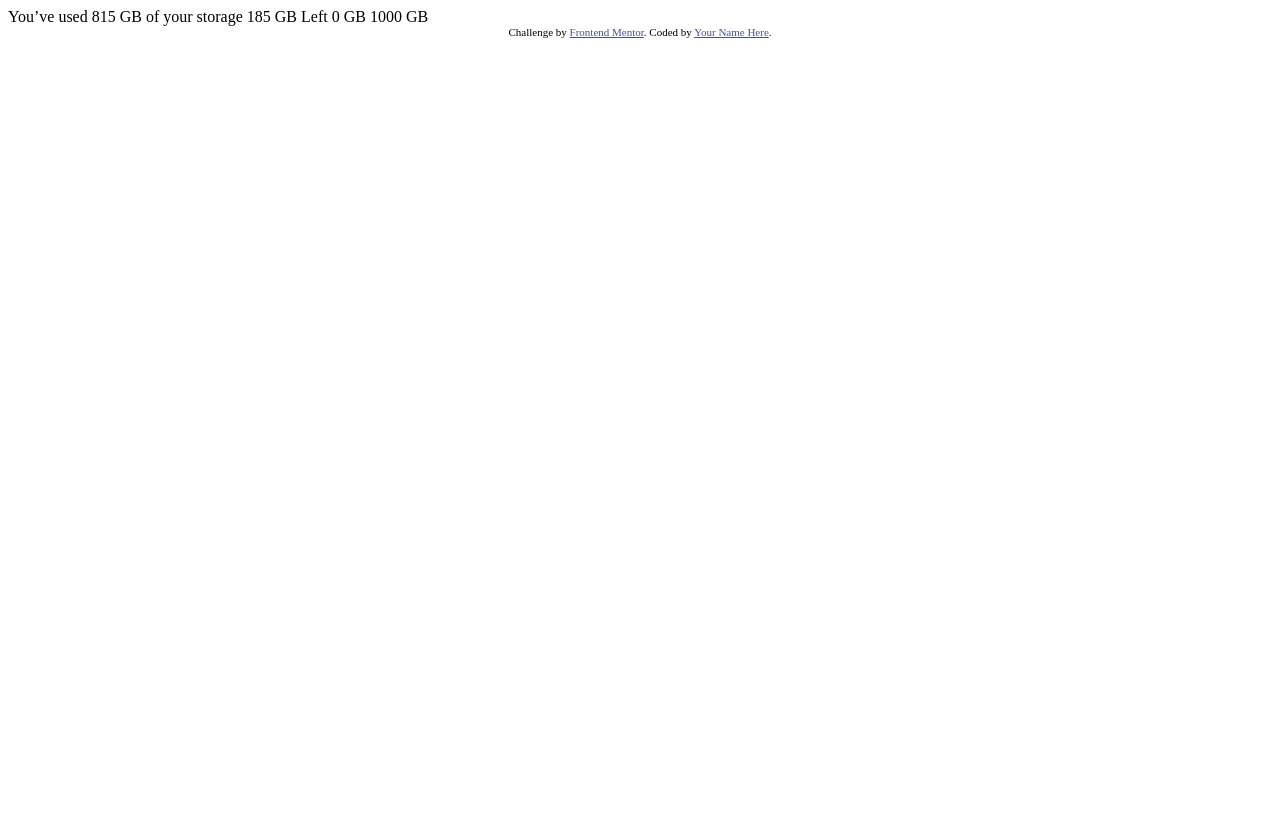
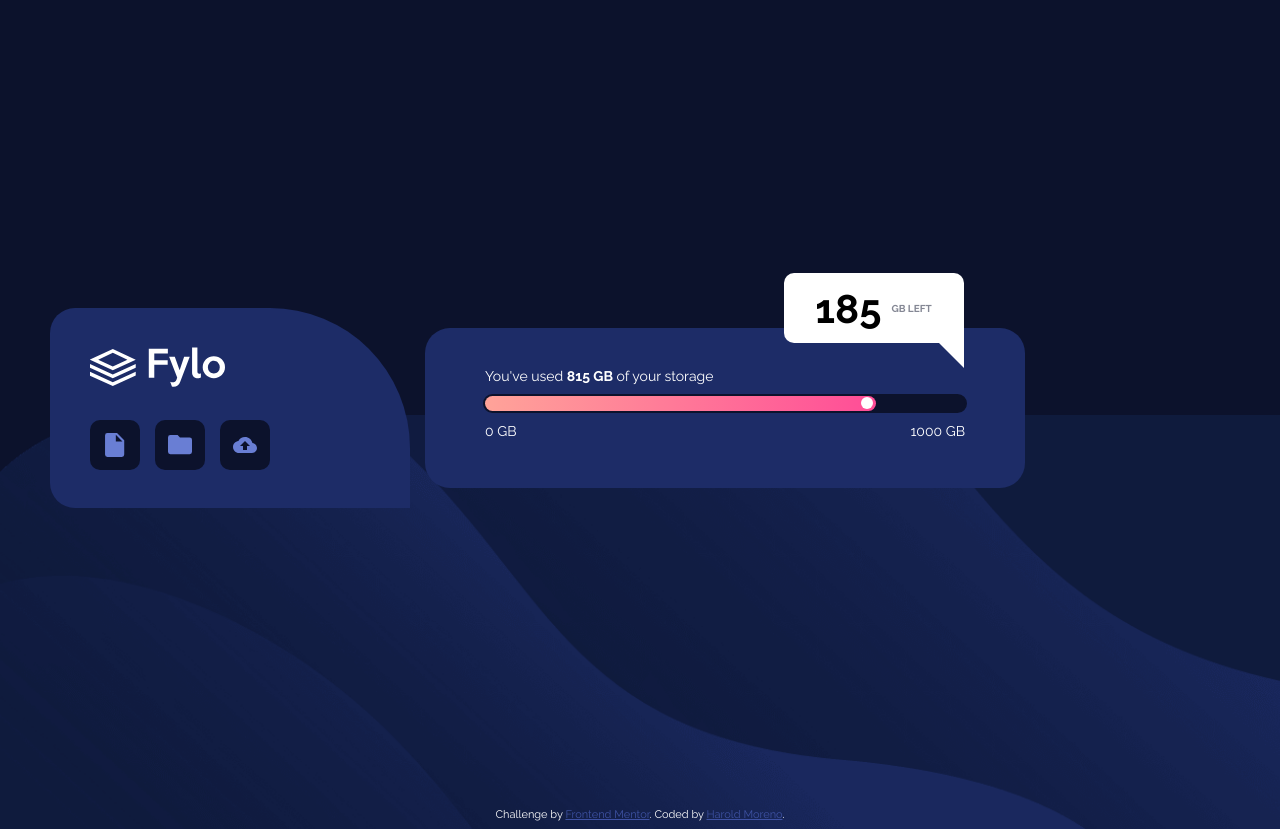
Before and after one commit to h-morenor/01_Fylo_data_storage_challege, a plain HTML site: page index.html in a window 1280 px wide. Before the commit the page ends 800 px from the top, so only its background shows below. Drawn offline with Linux system fonts and the light colour scheme.

Commit message:
Update index.html

```diff
--- a/index.html
+++ b/index.html
@@ -1,31 +1,71 @@
 <!DOCTYPE html>
 <html lang="en">
+
 <head>
+    <title></title>
     <meta charset="UTF-8">
-  <meta name="viewport" content="width=device-width, initial-scale=1.0"> <!-- displays site properly based on user's device -->
-
+    <meta name="viewport" content="width=device-width, initial-scale=1">
+    <link rel="stylesheet" href="solution.css">
+    <link href="css/style.css" rel="stylesheet">
+    <link rel="preconnect" href="https://fonts.googleapis.com">
+    <link rel="preconnect" href="https://fonts.gstatic.com" crossorigin>
+    <link href="https://fonts.googleapis.com/css2?family=Roboto:wght@300;500&display=swap" rel="stylesheet">
     <link rel="icon" type="image/png" sizes="32x32" href="./images/favicon-32x32.png">
 
     <title>Frontend Mentor | Fylo data storage component</title>
 
     <!-- Feel free to remove these styles or customise in your own stylesheet 👍 -->
     <style>
-    .attribution { font-size: 11px; text-align: center; }
-    .attribution a { color: hsl(228, 45%, 44%); }
+        .attribution {
+            font-size: 11px;
+            text-align: center;
+            color: white
+        }
+
+        .attribution a {
+            color: hsl(228, 45%, 44%);
+        }
     </style>
 </head>
+
 <body>
+    <section>
+        <div class="centre_left">
+            <div class="center_left_inside">
+                <span><img src="./images/logo.svg"></span>
 
-  You’ve used 815 GB of your storage
+            </div>
+            <div class="center_left_inside_2">
+                <div class="icon"><img src="./images/icon-document.svg" alt=""></div>
+                <div class="icon"><img src="./images/icon-folder.svg"></div>
+                <div class="icon"><img src="./images/icon-upload.svg"></div>
+            </div>
+        </div>
+        <div class="box">
+            <div class="centre_right">
+                <div class="centre_right_1">You've used <span>815 GB</span> of your storage</div>
 
-  185 GB Left
 
-  0 GB
-  1000 GB
+                <div class="gradient">
+                    <div class="gradient_1">
+                        <div class="ball"></div>
+                    </div>
+                    <div class="gradient_2"> </div>
+                </div>
+                <div class="centre_right_3"> <span>0 GB</span> <span>1000 GB</span>
+                </div>
+            </div>
+            <div class="centre_right_2">185 <span> GB Left</span></div>
+            <div class="centre_right_2_b"></div>
+        </div>
+
+    </section>
+
 
     <div class="attribution">
         Challenge by <a href="https://www.frontendmentor.io?ref=challenge" target="_blank">Frontend Mentor</a>.
-    Coded by <a href="#">Your Name Here</a>.
+        Coded by <a href="#">Harold Moreno</a>.
     </div>
 </body>
+
 </html>
```
Lines whose indentation alone changed are shown as unchanged.
